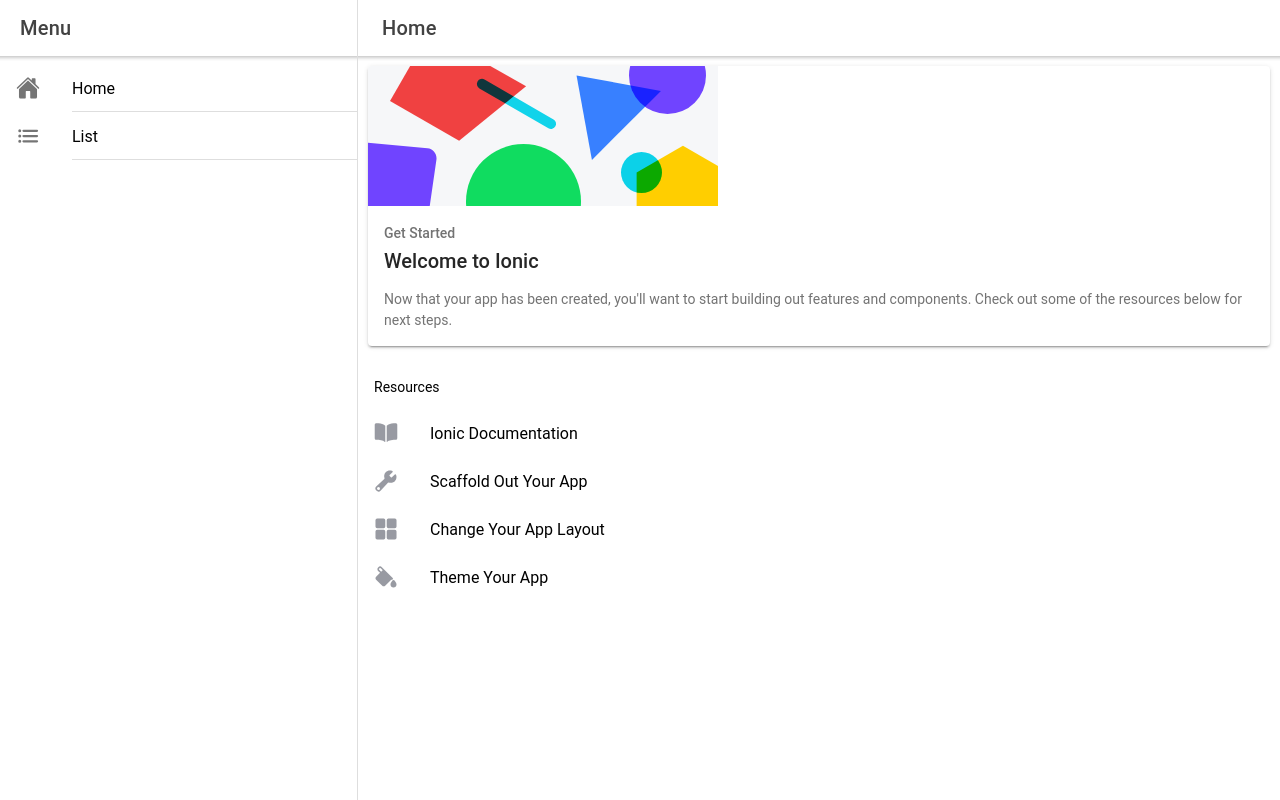
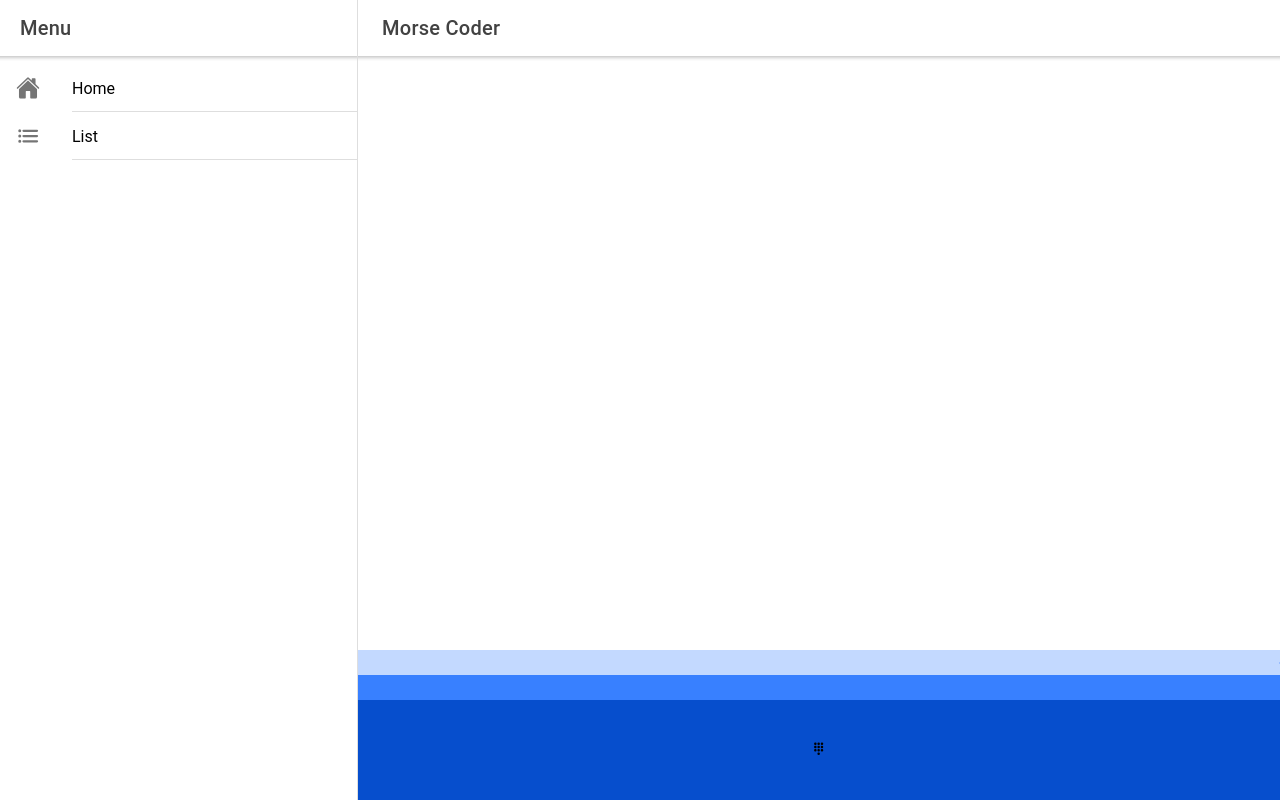
Before and after one commit to Sirrine-Jonathan/ionic-morsecoder, a React (Create React App) app: page /home in a window 1280 px wide. Built offline with nearby package versions, Linux system fonts and the light colour scheme.

Commit message:
button on homepage

```diff
--- /dev/null
+++ b/src/components/EventfulButton.css
@@ -0,0 +1,18 @@
+.button-container {
+	display: flex;
+	justify-content: center;
+}
+
+.eventful-pressed {
+	width: 100%;
+    height: 100px;
+    background-color: #064ecd;
+    transition: all 0.2s ease 0s;
+}
+
+.eventful-unpressed {
+	width: 100%;
+    height: 100px;
+    background-color: #064ecd;
+    transition: all 0.2s ease 0s;
+}
--- /dev/null
+++ b/src/components/EventfulButton.tsx
@@ -0,0 +1,62 @@
+import React, { useState } from 'react';
+import './EventfulButton.css';
+
+type EventCallback = () => any;
+
+interface EventfulButtonProps {
+  onPress: EventCallback,
+  onRelease: EventCallback
+}
+
+const EventfulButton: React.FC<EventfulButtonProps> = ({ onPress, onRelease, children }) => {
+
+  const [isPressed, setIsPressed] = useState(false);
+  const [context, setContext] = useState();
+  const [oscillator, setOscillator] = useState();
+  const [gainNode, setGainNode] = useState();
+
+  function startOsc(frequency: number){
+    let ctx = new AudioContext();
+    let osc = ctx.createOscillator();
+    osc.type = "sine";
+    osc.frequency.value = frequency;
+    let gain = ctx.createGain();
+    osc.connect(gain);
+    gain.connect(ctx.destination);
+    osc.start();
+    setContext(ctx);
+    setOscillator(osc);
+    setGainNode(gain);
+  };
+
+  function off() {
+     gainNode.gain.setTargetAtTime(0, context.currentTime, 0.015);
+  }
+
+  let classname = "";
+  if (isPressed){
+    classname = "eventful-pressed";
+  } else {
+    classname = "eventful-unpressed";
+  }
+
+  return (
+    <div className="button-container">
+      <button
+        className={classname}
+        onTouchStart={() => {
+          onPress();
+          setIsPressed(true);
+          startOsc(440);
+        }}
+        onTouchEnd={() => {
+          onRelease();
+          setIsPressed(false);
+          off();
+        }}
+      >{ children }</button>
+    </div>
+  )
+}
+
+export default EventfulButton;
--- /dev/null
+++ b/src/components/TextInput.tsx
@@ -0,0 +1,12 @@
+import React from 'react';
+import { IonTextarea } from '@ionic/react';
+
+const TextInput: React.FunctionComponent = () => {
+	return (
+		<IonTextarea>
+
+		</IonTextarea>
+	)
+}
+
+export default TextInput;
--- /dev/null
+++ b/src/components/TimingTool.tsx
@@ -0,0 +1,47 @@
+import {
+  IonProgressBar
+} from '@ionic/react';
+import React, { useState, useEffect } from 'react';
+
+interface TimingToolProps {
+  percent: number,
+  buttonPressed: boolean
+}
+
+const SharedStyle = {
+  height: '25px'
+}
+
+const TimingTool: React.FunctionComponent<TimingToolProps> = ({ percent, buttonPressed }) => {
+
+  const [laststamp, setLaststamp] = useState()
+  const [time, setTime] = useState(0);
+
+  let soundPercent = (buttonPressed) ? percent:0;
+  let silentPercent = (buttonPressed) ? 0:percent;
+
+  function keepTime(timestamp: number){
+    if (laststamp == undefined){
+      setLaststamp(timestamp);
+    }
+    let time = timestamp - laststamp;
+    setTime(time);
+    //console.log(`timestamp: ${timestamp}`);
+    //console.log(`laststamp: ${laststamp}`);
+    //console.log(`time: ${time}`);
+    //window.requestAnimationFrame(keepTime);
+  }
+
+  useEffect(() => {
+    keepTime(0);
+  })
+
+  return (
+    <>
+      <IonProgressBar style={SharedStyle} value={soundPercent}></IonProgressBar>
+      <IonProgressBar style={SharedStyle} value={silentPercent}></IonProgressBar>
+    </>
+  );
+}
+
+export default TimingTool;
--- a/src/pages/Home.css
+++ b/src/pages/Home.css
@@ -2,3 +2,9 @@
   max-height: 35vh;
   overflow: hidden;
 }
+
+.page-content {
+	display: flex;
+	flex-direction: column;
+	justify-content: flex-end;
+}
--- a/src/pages/Home.tsx
+++ b/src/pages/Home.tsx
@@ -1,27 +1,38 @@
+import React, { useState } from 'react';
 import {
   IonButtons,
-  IonCard,
-  IonCardContent,
-  IonCardHeader,
-  IonCardSubtitle,
-  IonCardTitle,
   IonContent,
   IonHeader,
-  IonIcon,
-  IonItem,
-  IonLabel,
-  IonList,
-  IonListHeader,
   IonMenuButton,
   IonPage,
   IonTitle,
-  IonToolbar
+  IonToolbar,
+  IonIcon
   } from '@ionic/react';
-import { book, build, colorFill, grid } from 'ionicons/icons';
-import React from 'react';
+import EventfulButton from '../components/EventfulButton';
+import TimingTool from '../components/TimingTool';
+import TextInput from '../components/TextInput';
 import './Home.css';
 
 const HomePage: React.FC = () => {
+
+  const [percent, setPercent] = useState(0);
+  const [isPushed, setIsPushed] = useState(false);
+  const [time, setTime] = useState(0);
+  const [wpm, setWpm] = useState(20);
+
+  function getBasicUnit(){
+    return 2.4 / wpm;
+  }
+
+  function buttonPress(){
+    setIsPushed(true);
+  }
+
+  function buttonRelease(){
+    setIsPushed(false);
+  }
+
   return (
     <IonPage>
       <IonHeader>
@@ -29,46 +40,19 @@
           <IonButtons slot="start">
             <IonMenuButton />
           </IonButtons>
-          <IonTitle>Home</IonTitle>
+          <IonTitle>Morse Coder</IonTitle>
         </IonToolbar>
       </IonHeader>
-      <IonContent>
-        <IonCard className="welcome-card">
-          <img src="/assets/shapes.svg" alt=""/>
-          <IonCardHeader>
-            <IonCardSubtitle>Get Started</IonCardSubtitle>
-            <IonCardTitle>Welcome to Ionic</IonCardTitle>
-          </IonCardHeader>
-          <IonCardContent>
-            <p>
-              Now that your app has been created, you'll want to start building out features and
-              components. Check out some of the resources below for next steps.
-            </p>
-          </IonCardContent>
-        </IonCard>
-
-        <IonList lines="none">
-          <IonListHeader>
-            <IonLabel>Resources</IonLabel>
-          </IonListHeader>
-          <IonItem href="https://ionicframework.com/docs/" target="_blank">
-            <IonIcon slot="start" color="medium" icon={book} />
-            <IonLabel>Ionic Documentation</IonLabel>
-          </IonItem>
-          <IonItem href="https://ionicframework.com/docs/building/scaffolding" target="_blank">
-            <IonIcon slot="start" color="medium" icon={build} />
-            <IonLabel>Scaffold Out Your App</IonLabel>
-          </IonItem>
-          <IonItem href="https://ionicframework.com/docs/layout/structure" target="_blank">
-            <IonIcon slot="start" color="medium" icon={grid} />
-            <IonLabel>Change Your App Layout</IonLabel>
-          </IonItem>
-          <IonItem href="https://ionicframework.com/docs/theming/basics" target="_blank">
-            <IonIcon slot="start" color="medium" icon={colorFill} />
-            <IonLabel>Theme Your App</IonLabel>
-          </IonItem>
-        </IonList>
-      </IonContent>
+      <div className="page-content">
+        <TextInput></TextInput>
+        <TimingTool percent={1} buttonPressed={isPushed} />
+        <EventfulButton
+          onPress={buttonPress}
+          onRelease={buttonRelease}
+        >
+          <IonIcon name="keypad" />
+        </EventfulButton>
+      </div>
     </IonPage>
   );
 };
```
Also changed, not shown: src/components/test.html (added, +58 -0 lines).
